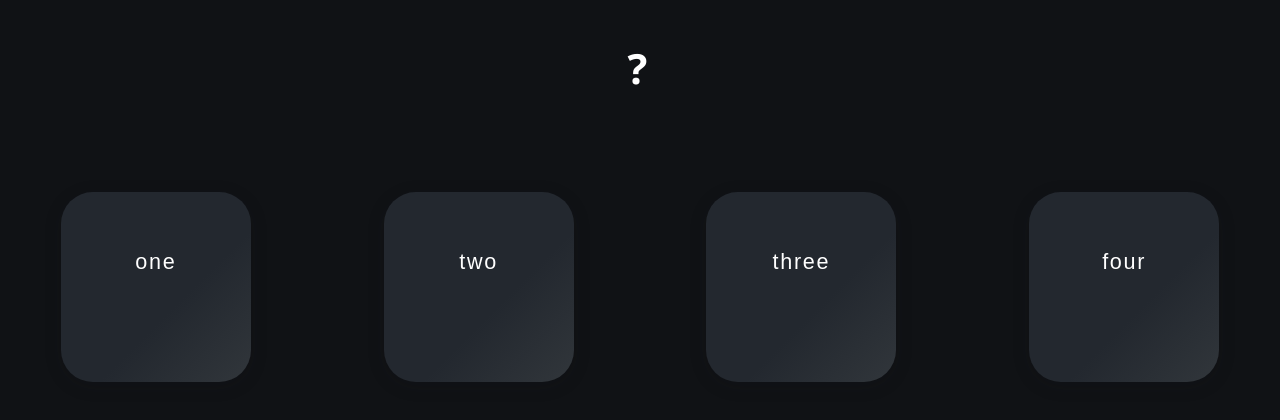
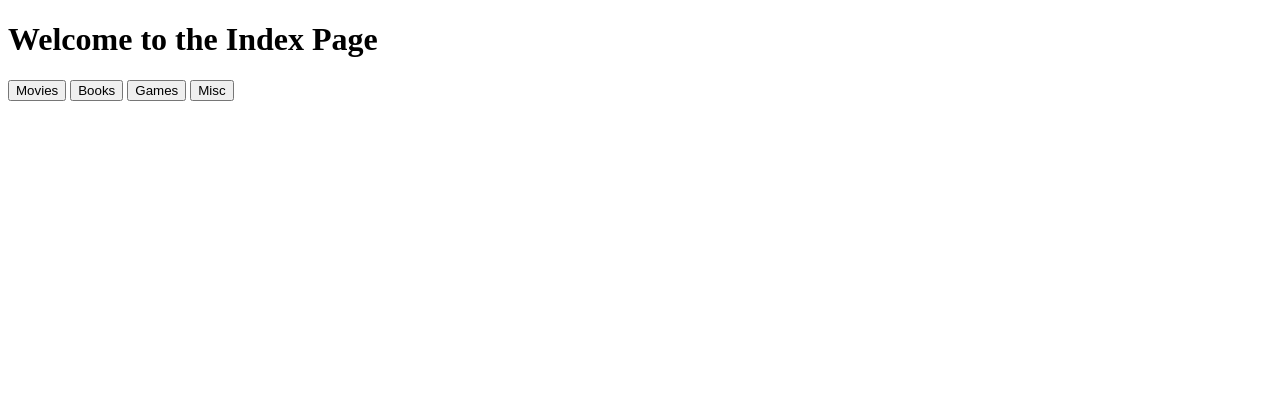
Before and after one commit to Ouroboros24/A, a plain HTML site: page index.html in a window 1280 px wide. Drawn offline with Linux system fonts and the light colour scheme.

Commit message:
Updated index.html to increase title font size and rename option buttons

```diff
--- a/index.html
+++ b/index.html
@@ -2,139 +2,21 @@
 <html lang="en">
 <head>
     <meta charset="UTF-8">
-  <title>?</title>
     <meta name="viewport" content="width=device-width, initial-scale=1.0">
+    <title>Index Page</title>
     <style>
-    :root {
-      --metallic-black: #101215;
-      --option-metallic: linear-gradient(135deg, #23282f 60%, #31363b 100%);
-      --button-hover: #23272a;
-      --white: #ffffff;
-      --spacer: 2.5rem;
-      --option-width: 190px;
-      --option-height: 190px;
-      --option-gap: 4.5rem;
-      --expand-bg: #353b41;
-      --expand-bg-light: #454d55;
-    }
-    html, body {
-      height: 100%;
-      margin: 0;
-      padding: 0;
-      background: var(--metallic-black);
-      color: var(--white);
-      font-family: 'Segoe UI', Arial, sans-serif;
-      min-height: 100vh;
-      box-sizing: border-box;
-    }
-    body {
-      display: flex;
-      flex-direction: column;
-      align-items: center;
-      min-height: 100vh;
-    }
         .title {
-      font-size: 2.6rem;
-      font-weight: 600;
-      letter-spacing: 0.12em;
-      color: var(--white);
-      margin-top: var(--spacer);
-      margin-bottom: 6rem;
-      text-align: center;
-      width: 100%;
-      user-select: none;
-    }
-    .options-row {
-      display: flex;
-      flex-direction: row;
-      justify-content: space-evenly;
-      align-items: flex-start;
-      gap: var(--option-gap);
-      width: 100vw;
-      max-width: 100vw;
-      padding-bottom: var(--spacer);
-      box-sizing: border-box;
-    }
-    .option-btn {
-      position: relative;
-      background: var(--option-metallic);
-      color: var(--white);
-      border: none;
-      border-radius: 2rem;
-      width: var(--option-width);
-      min-height: var(--option-height);
-      box-shadow: 0 4px 18px rgba(20,23,27,0.14);
-      font-size: 1.35rem;
-      font-weight: 500;
-      letter-spacing: 0.08em;
-      cursor: pointer;
-      display: flex;
-      flex-direction: column;
-      align-items: center;
-      justify-content: flex-start;
-      overflow: visible;
-      transition: background 0.18s, box-shadow 0.17s;
-    }
-    .option-label {
-      z-index: 2;
-      pointer-events: none;
-      transition: color 0.15s;
-      padding: 3.5rem 0 0 0;
-      display: block;
-      position: relative;
-    }
-    .option-expand {
-      display: flex;
-      flex-direction: column;
-      opacity: 0;
-      pointer-events: none;
-      position: absolute;
-      left: 0; right: 0;
-      top: 100%;
-      width: 100%;
-      background: var(--expand-bg-light);
-      color: var(--white);
-      font-size: 1rem;
-      border-radius: 0 0 2rem 2rem;
-      box-shadow: 0 8px 36px 2px rgba(44,52,62,0.18);
-      padding: 1.3rem 1rem 1.4rem 1rem;
-      transition: opacity 0.18s;
-      text-align: center;
-      min-height: 50px;
-      align-items: center;
-      justify-content: center;
-    }
-    .option-btn:hover,
-    .option-btn:focus {
-      background: var(--button-hover);
-      outline: none;
-      box-shadow: 0 12px 36px 2px rgba(44,52,62,0.19);
-    }
-    .option-btn:hover .option-expand,
-    .option-btn:focus .option-expand {
-      opacity: 1;
-      pointer-events: auto;
-    }
-    @media (max-width: 900px) {
-      .options-row {
-        flex-direction: column;
-        gap: 2.5rem;
-        align-items: center;
-      }
-      .option-btn {
-        width: 160px;
-        min-height: 160px;
-      }
+            font-size: 2em; /* Increased font size */
         }
     </style>
 </head>
 <body>
-  <div class="title">?</div>
-  <div class="options-row">
-    <button class="option-btn"><span class="option-label">one</span><span class="option-expand">This is some dummy text on hover for option one.</span></button>
-    <button class="option-btn"><span class="option-label">two</span><span class="option-expand">This is some dummy text on hover for option two.</span></button>
-    <button class="option-btn"><span class="option-label">three</span><span class="option-expand">This is some dummy text on hover for option three.</span></button>
-    <button class="option-btn"><span class="option-label">four</span><span class="option-expand">This is some dummy text on hover for option four.</span></button>
+    <h1 class="title">Welcome to the Index Page</h1>
+    <div>
+        <button>Movies</button>
+        <button>Books</button>
+        <button>Games</button>
+        <button>Misc</button>
     </div>
 </body>
 </html>
```
Lines whose indentation alone changed are shown as unchanged.
